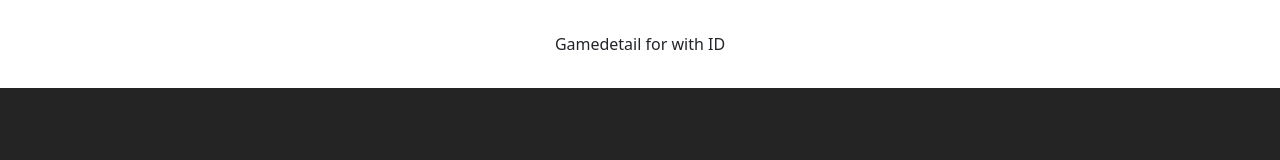
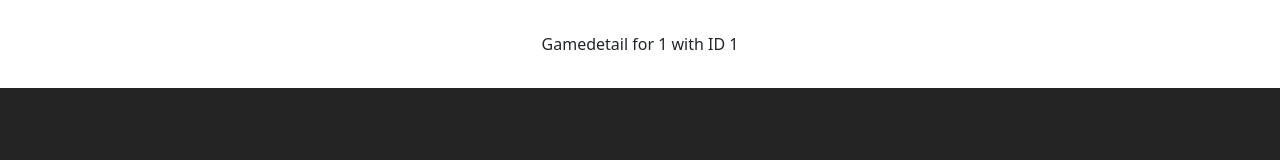
Before and after one commit to Degen-IO/homegame-web, a React (Vite) app: page /club/1/1/1 in a window 1280 px wide. Shown: the top 160 px of the page. Built offline with nearby package versions, Linux system fonts and the light colour scheme.

Commit message:
added useParams to Gamedetails instead of using props for typeName and GameId. We can then use those values to call game data from DB

```diff
--- a/src/page/Gamedetail.jsx
+++ b/src/page/Gamedetail.jsx
@@ -1,7 +1,11 @@
 import React from "react";
+//we can access the gameId and typeName from the URL params (because they weren't passed as props from the handleNavigate function in Clubdetail)
+import { useParams } from "react-router-dom";
 
-export const Gamedetail = ({ gameId, typeName }) => {
-  // You can use gameId and typeName to fetch or display specific game details
+export const Gamedetail = () => {
+  const { gameId, typeName } = useParams();
+
+  // You can use gameId and typeName here to fetch or display specific game details
   return (
     <div>
       Gamedetail for {typeName} with ID {gameId}
```
